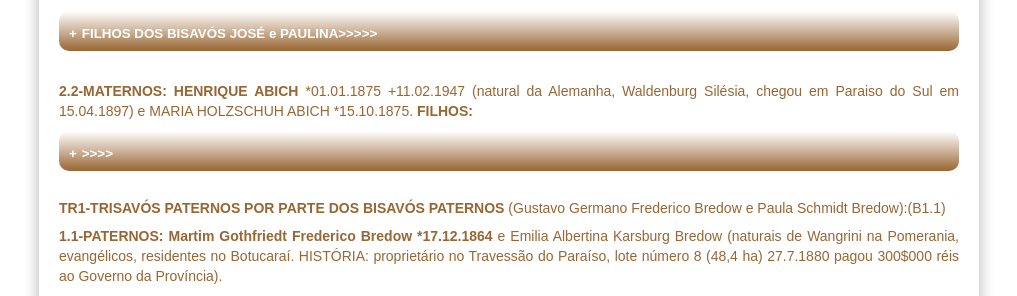
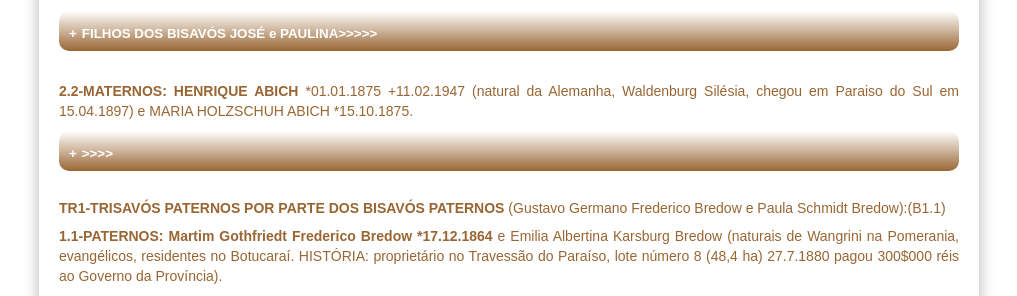
Before and after one commit to claudiovargas1955/claudiovargas1955.github.io, a Jekyll site: the page built from _pages/arvore-genealogica-de-roselia-renita-bredow.html, in a window 1280 px wide and 900 px high, scrolled down 2095 px. Shown: the part 157-453 px from the top of the window, without its empty margins (131-1148 px from the left). Built offline with Jekyll 4.4.1, drawn with Linux system fonts in a browser that asks for light colours; some web fonts are replaced.

Commit message:
Update arvore-genealogica-de-roselia-renita-bredow.html

```diff
--- a/_pages/arvore-genealogica-de-roselia-renita-bredow.html
+++ b/_pages/arvore-genealogica-de-roselia-renita-bredow.html
@@ -282,9 +282,9 @@
 </details></p><br/>
 
 <p><b>2.2-MATERNOS: HENRIQUE ABICH </b>*01.01.1875 +11.02.1947 (natural da Alemanha, Waldenburg Silésia, chegou em Paraiso do Sul em
-15.04.1897) e MARIA HOLZSCHUH ABICH *15.10.1875. <b>FILHOS:</b><br/>
-<details><summary><FILHOS DOS BISAVÓS HENRIQUE E MARIA>>>>></summary></b><br/>
-<b>(2.1.4.1)Hermina Emma Elfrieda Abich: </b>*06.03.1897 (casada com Pedro Farias).<br>
+15.04.1897) e MARIA HOLZSCHUH ABICH *15.10.1875.
+<p><details><summary><FILHOS DOS BISAVÓS HENRIQUE E MARIA>>>>></summary></b><br/>
+<p><b>(2.1.4.1)Hermina Emma Elfrieda Abich: </b>*06.03.1897 (casada com Pedro Farias).<br>
 <b>(2.1.4.2)Emma Carolina Elisabeth Abich:</b> *19.12.1898 +09.10.1981 (avó de Rosélia, nascida na freguesia de São Bonifácio hoje
 Agudo-RS).<br>
 <b>(2.1.4.3)Adolfo Abich: <br>
```
